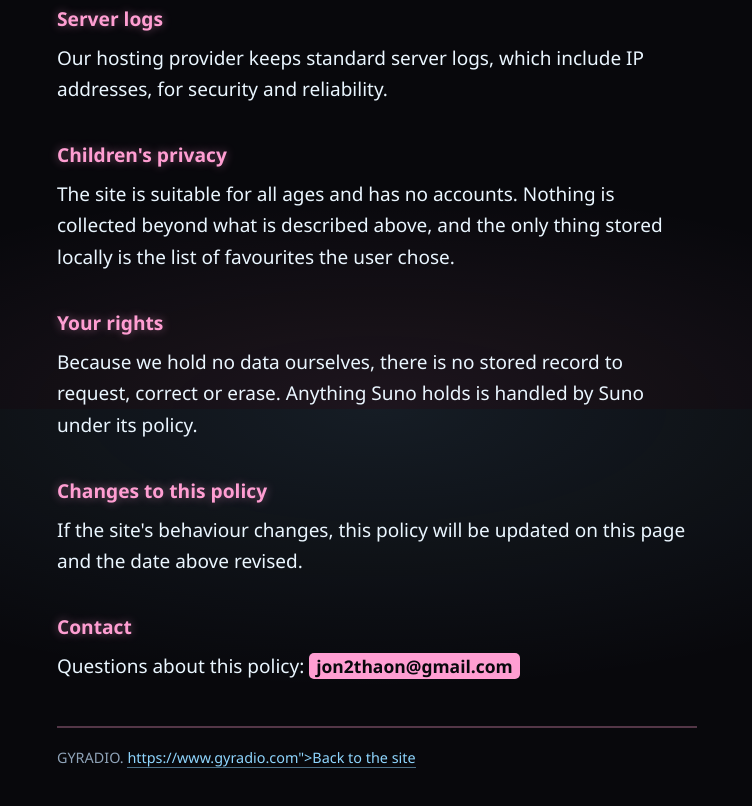
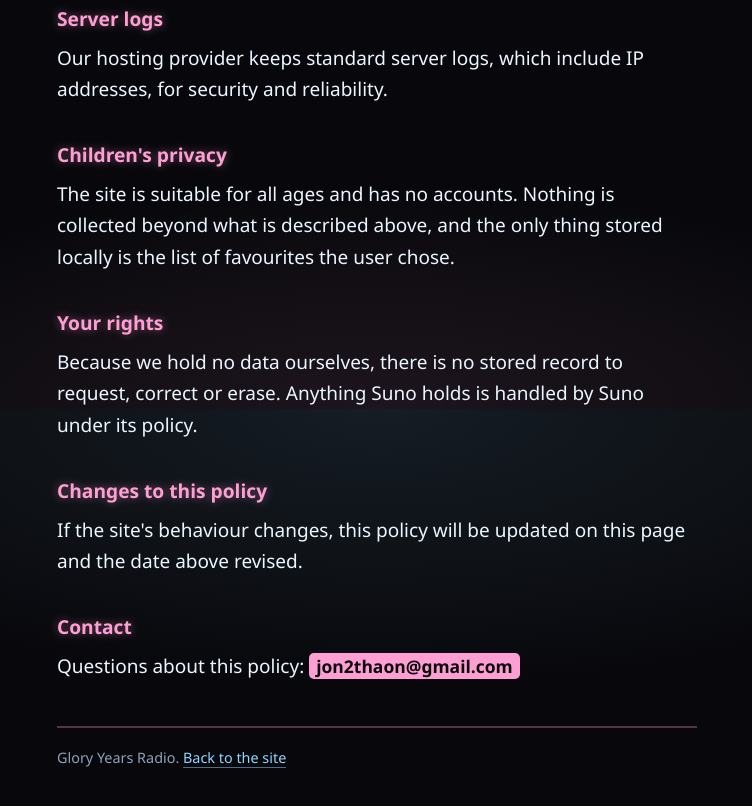
Before and after one commit to morkzd/gyradio, a plain HTML site: page privacy/index.html in a window 1280 px wide. Shown: the part 1191-1997 px from the top of the page, without its empty margins (263-1015 px from the left). Drawn offline with Linux system fonts and the light colour scheme.

Commit message:
Update index.html

```diff
--- a/privacy/index.html
+++ b/privacy/index.html
@@ -157,7 +157,7 @@
 <p>Questions about this policy: <span class="fill">jon2thaon@gmail.com</span></p>
 
 <footer>
-    <p>GYRADIO. <a href="<span class="fill">https://www.gyradio.com</span>">Back to the site</a></p>
+    <p>Glory Years Radio. <a href="https://www.gyradio.com">Back to the site</a></p>
 </footer>
 
 </main>
```
